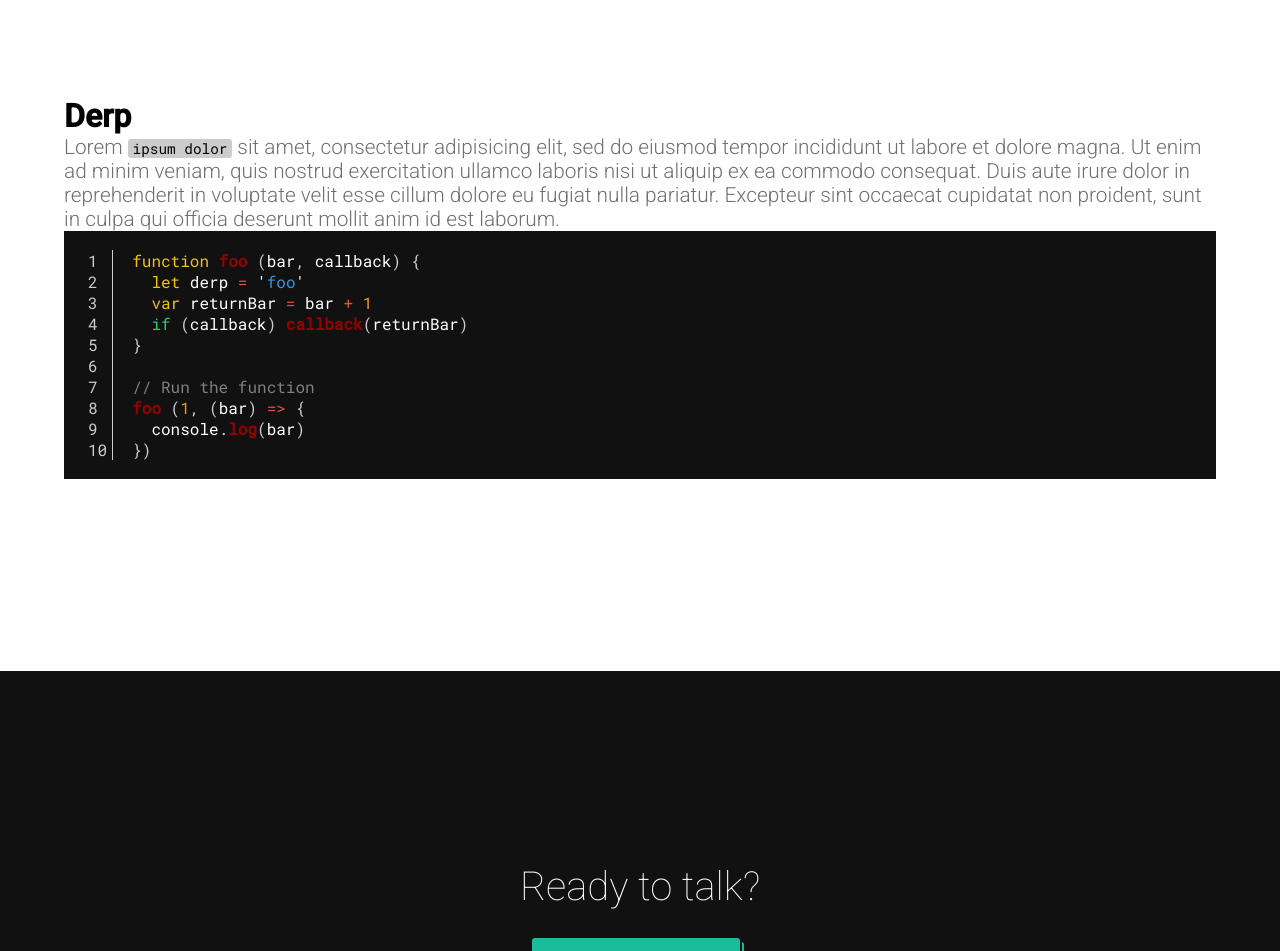
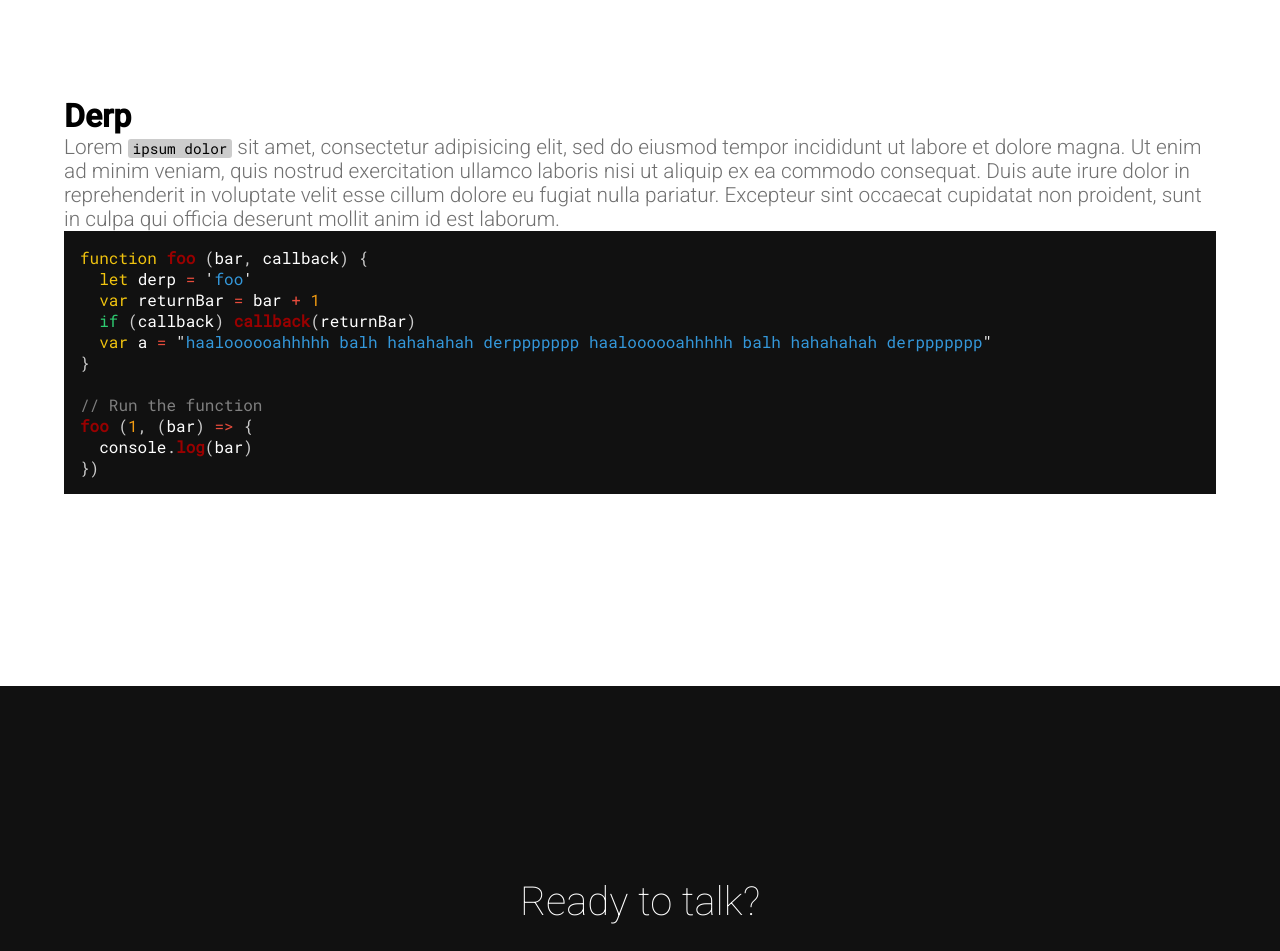
Before and after one commit to jessevdp/jessevdp.github.io, a Jekyll site: the page built from _posts/2017-06-13-example-1.md, in a window 1280 px wide. Shown: the part 2178-3129 px from the top of the page. Built offline with Jekyll 4.4.1, drawn with Linux system fonts in a browser that asks for light colours.

Commit message:
Update code highlighting

```diff
--- a/_posts/2017-06-13-example-1.md
+++ b/_posts/2017-06-13-example-1.md
@@ -26,11 +26,12 @@ nostrud exercitation ullamco laboris nisi ut aliquip ex ea commodo consequat."
 Lorem `ipsum dolor` sit amet, consectetur adipisicing elit, sed do eiusmod tempor incididunt ut labore et dolore magna. Ut enim ad minim veniam, quis nostrud exercitation ullamco laboris nisi ut aliquip ex ea commodo consequat. Duis aute irure dolor in reprehenderit in voluptate velit esse cillum dolore eu fugiat nulla pariatur. Excepteur sint occaecat cupidatat non proident, sunt in culpa qui officia deserunt mollit anim id est laborum.
 
 <div>
-{% highlight js linenos %}
+{% highlight js %}
 function foo (bar, callback) {
   let derp = 'foo'
   var returnBar = bar + 1
   if (callback) callback(returnBar)
+  var a = "haaloooooahhhhh balh hahahahah derppppppp haaloooooahhhhh balh hahahahah derppppppp"
 }
 
 // Run the function
--- a/_sass/portfolio/content.sass
+++ b/_sass/portfolio/content.sass
@@ -222,7 +222,7 @@ $grey: #808080
     color: $blue
   .sr
     // Literal.String.Regex
-    color: #009926
+    color: $purple
   .s1
     // Literal.String.Single
     color: $blue
```
